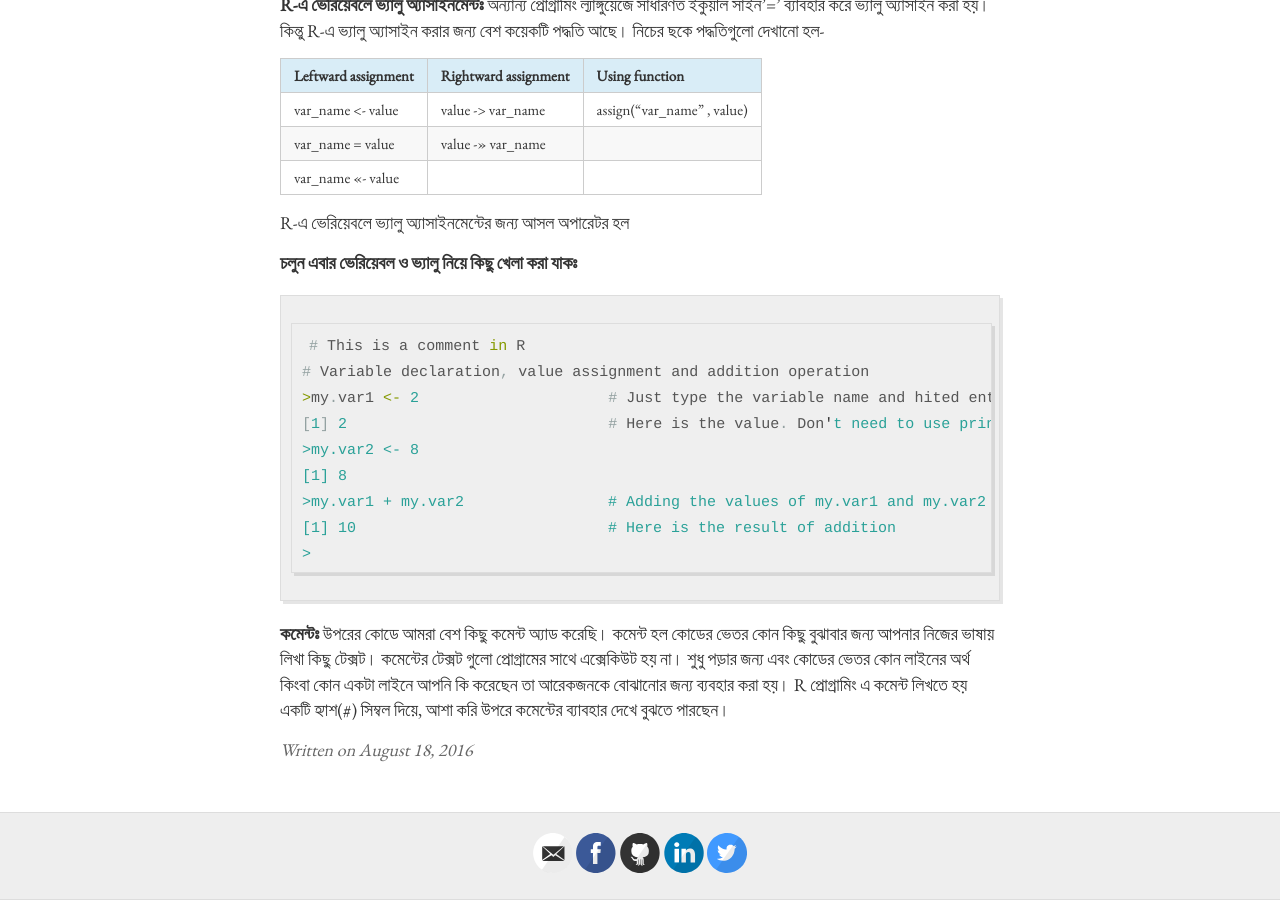
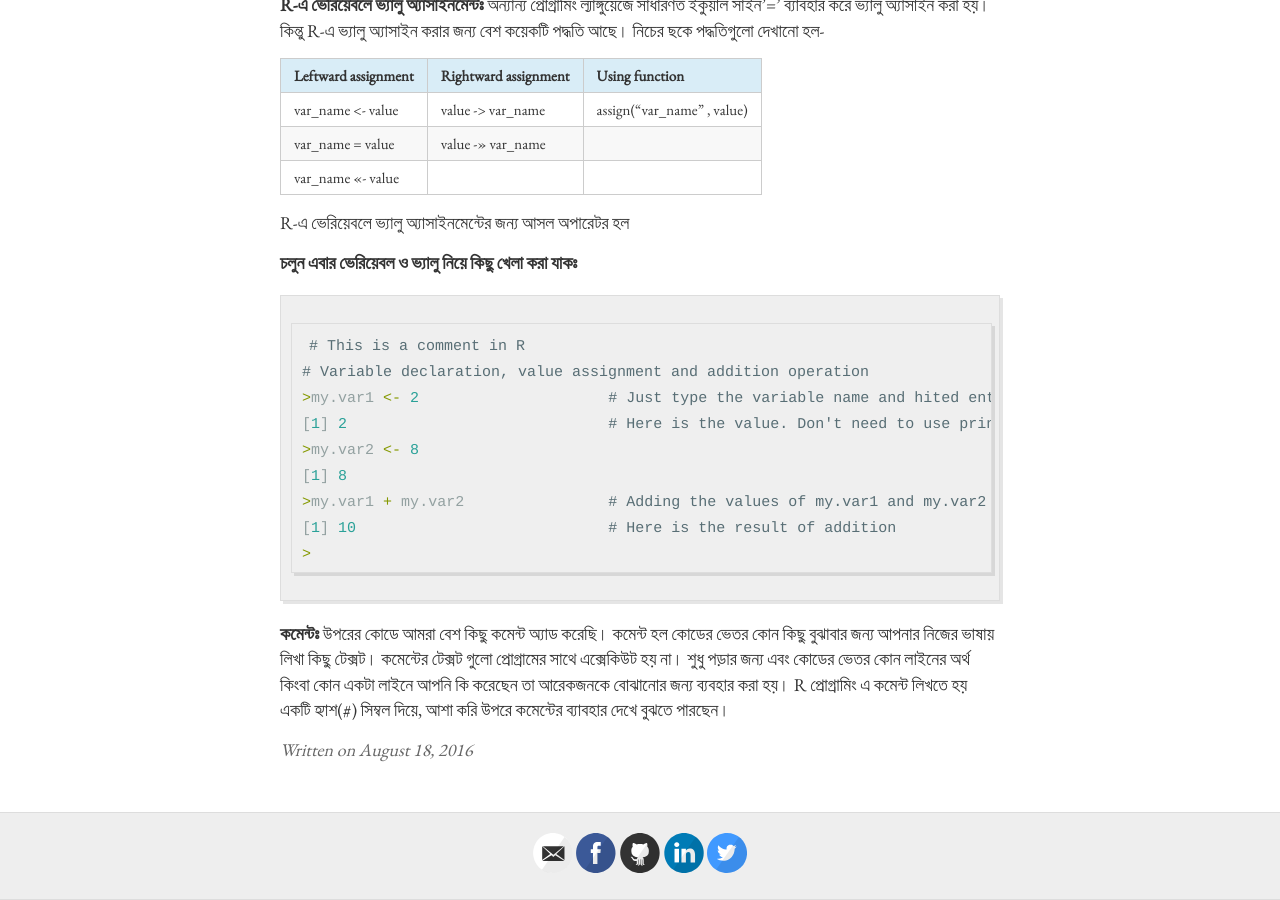
Before and after one commit to abdalimran/abdalimran.github.io, a Jekyll site: the page built from _posts/2016-8-18-r-কিকস্টার্টার-ভেরিয়েবল-এবং-অ্যাসাইনমেন্ট.md, in a window 1280 px wide and 900 px high, scrolled down 762 px. Built offline with Jekyll 4.4.1, drawn with Linux system fonts in a browser that asks for light colours.

Commit message:
Update 2016-8-18-r-কিকস্টার্টার-ভেরিয়েবল-এবং-অ্যাসাইনমেন্ট.md

````diff
--- a/_posts/2016-8-18-r-কিকস্টার্টার-ভেরিয়েবল-এবং-অ্যাসাইনমেন্ট.md
+++ b/_posts/2016-8-18-r-কিকস্টার্টার-ভেরিয়েবল-এবং-অ্যাসাইনমেন্ট.md
@@ -33,7 +33,7 @@ R-এ ভেরিয়েবলে ভ্যালু অ্যাসাইনম
 
 **চলুন এবার ভেরিয়েবল ও ভ্যালু নিয়ে কিছু খেলা করা যাকঃ**
 
-```javascript
+```python
 # This is a comment in R
 # Variable declaration, value assignment and addition operation
 >my.var1 <- 2                     # Just type the variable name and hited enter
````
